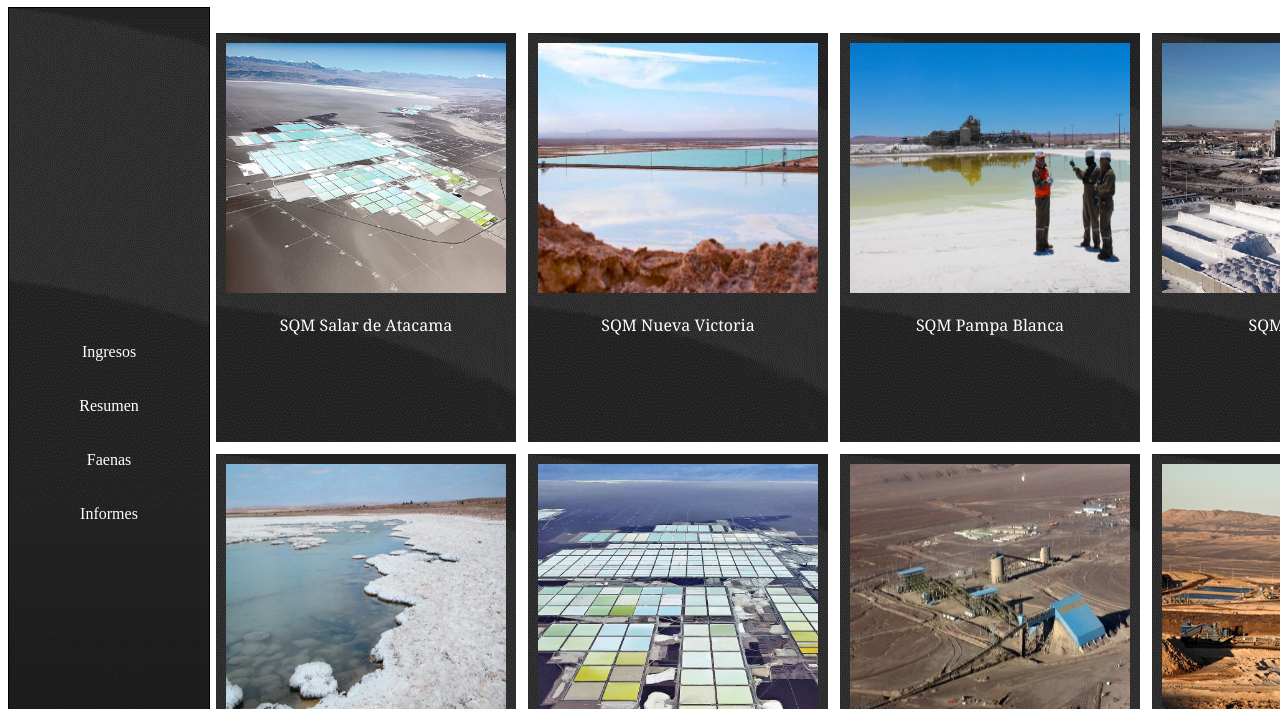
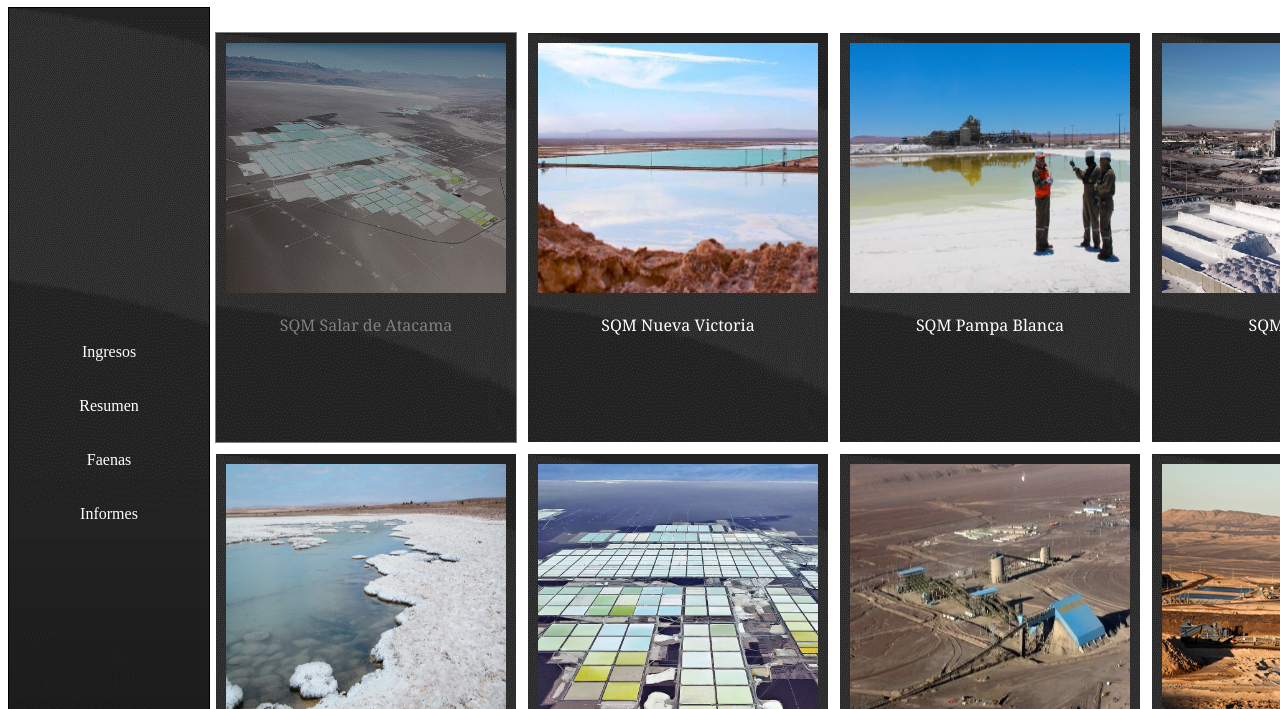
Before and after one commit to BlddSqllL/desafion_2_grid, a plain HTML site: page index.html in a window 1280 px wide. In both pictures the pointer is over the element "SQM Salar de Atacama". Shown: the part 91-800 px from the top of the page. Drawn offline with Linux system fonts and the light colour scheme.

Commit message:
arreglos en hover de main

```diff
--- a/assets/css/style.css
+++ b/assets/css/style.css
@@ -81,6 +81,13 @@
     ;
 }
 
+.faenas:hover {
+
+    color: grey;
+
+
+}
+
 .faenas img{
 
     width: 280px;
@@ -88,6 +95,12 @@
     margin-top: 10px;
 }
 
+.faenas img:hover{
+    opacity: 0.5;
+    margin-top: 10px;
+
+}
+
 .footer{
     grid-area: footer;
     text-align: center;
```
